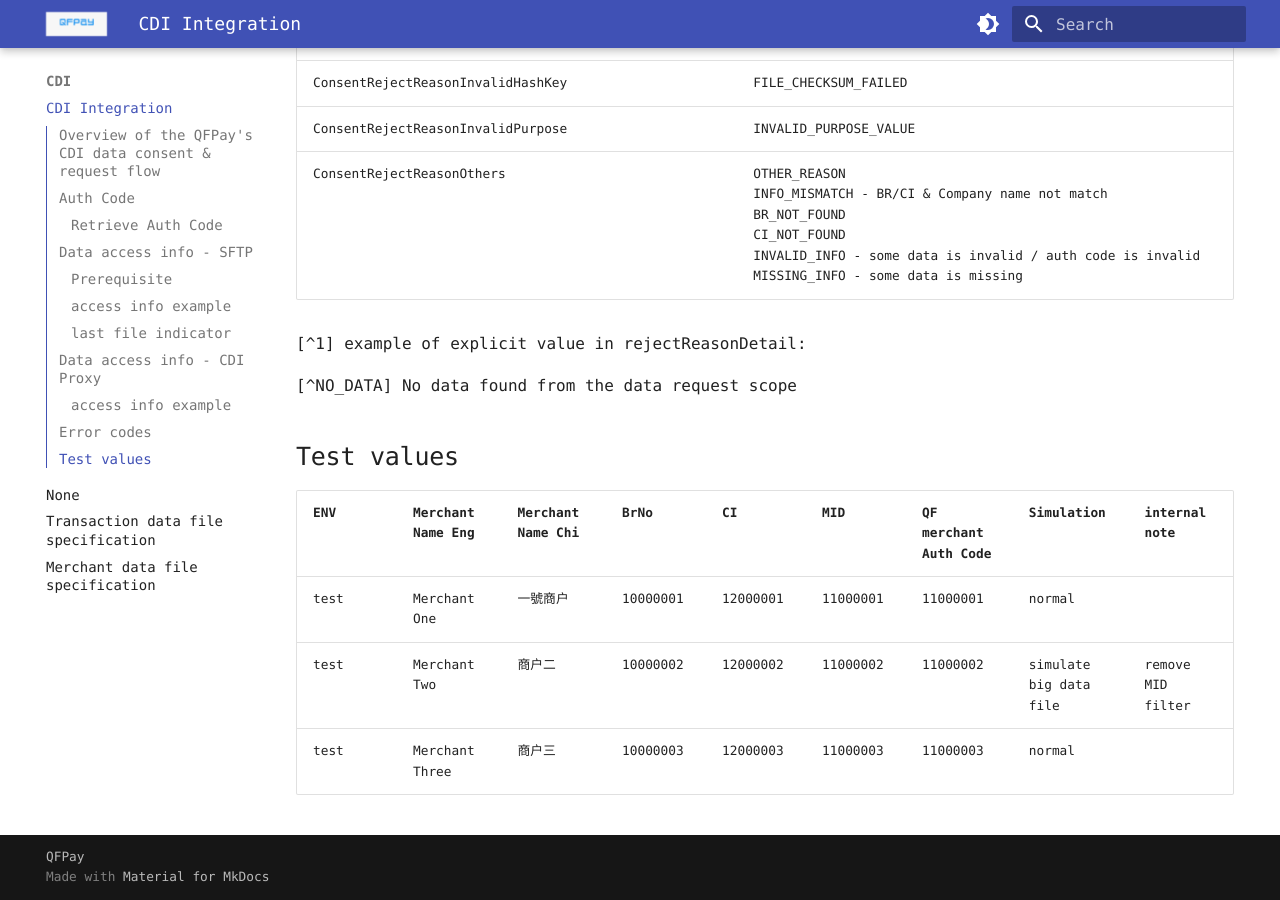
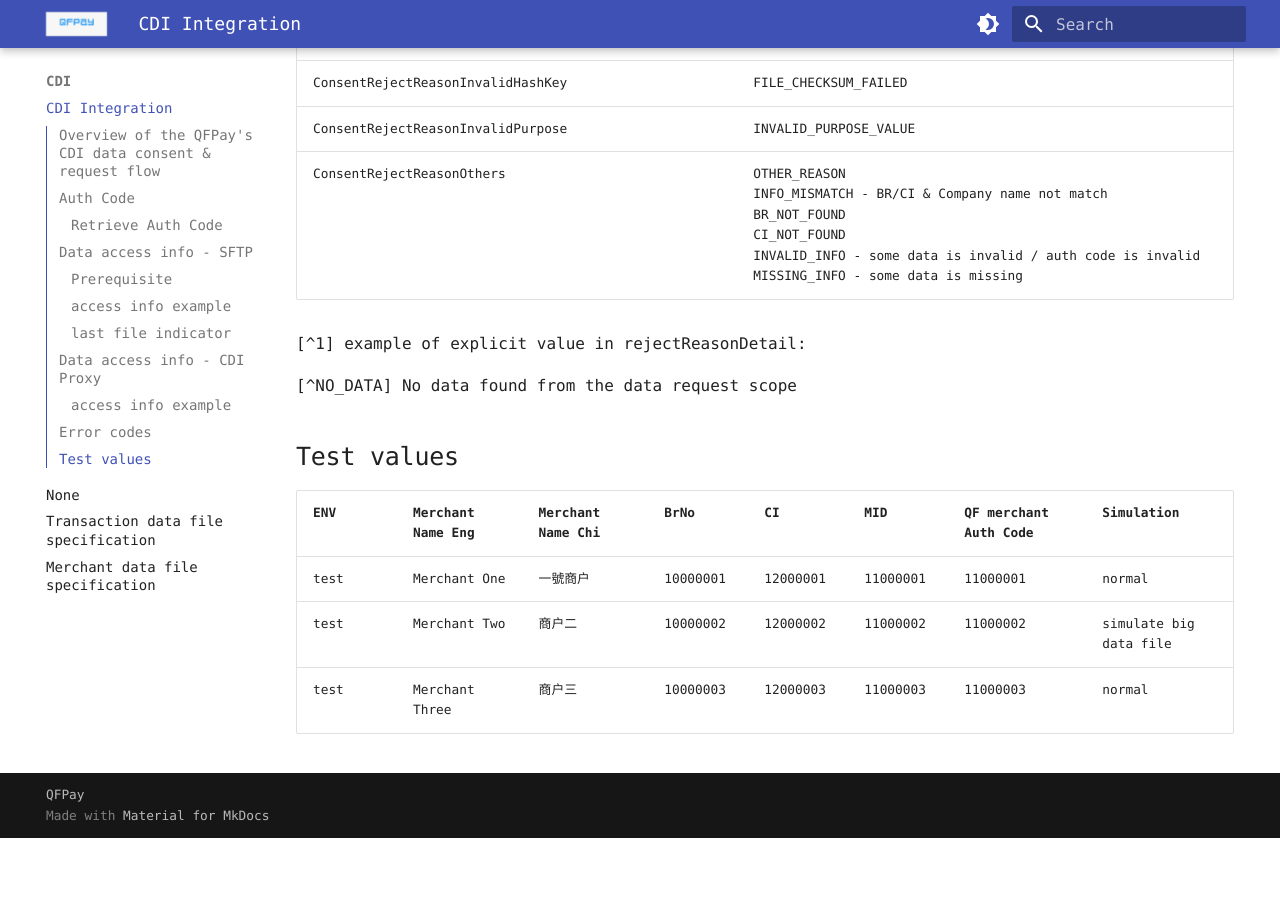
Before and after one commit to yxiaao/docs, an MkDocs documentation site: the page built from docs/cdi/integration.md, in a window 1280 px wide and 900 px high, scrolled down 3241 px. Built offline with MkDocs 1.6.1 and Material for MkDocs 9.7.7, drawn with Linux system fonts in a browser that asks for light colours; some web fonts are replaced; comment, search, counter and statistics services are not loaded; after the commit the page ends 4079 px from its top, so only the background shows below that.

Commit message:
fix txn data

```diff
--- a/docs/cdi/integration.md
+++ b/docs/cdi/integration.md
@@ -143,8 +143,8 @@ To indicate no futher updates for data files
 
 ## Test values
 
-| ENV  | Merchant Name Eng | Merchant Name Chi | BrNo     | CI       | MID      | QF merchant Auth Code | Simulation             | internal note     |
-|------|-------------------|-------------------|----------|----------|----------|-----------------------|------------------------|-------------------|
-| test | Merchant One      | 一號商户              | 10000001 | 12000001 | 11000001 | 11000001              | normal                 |                   |
-| test | Merchant Two      | 商户二               | 10000002 | 12000002 | 11000002 | 11000002              | simulate big data file | remove MID filter |
+| ENV  | Merchant Name Eng | Merchant Name Chi | BrNo     | CI       | MID      | QF merchant Auth Code | Simulation             |
+|------|-------------------|-------------------|----------|----------|----------|-----------------------|------------------------|
+| test | Merchant One      | 一號商户              | 10000001 | 12000001 | 11000001 | 11000001              | normal                 |
+| test | Merchant Two      | 商户二               | 10000002 | 12000002 | 11000002 | 11000002              | simulate big data file |
 | test | Merchant Three    | 商户三               | 10000003 | 12000003 | 11000003 | 11000003              | normal                 |
```
